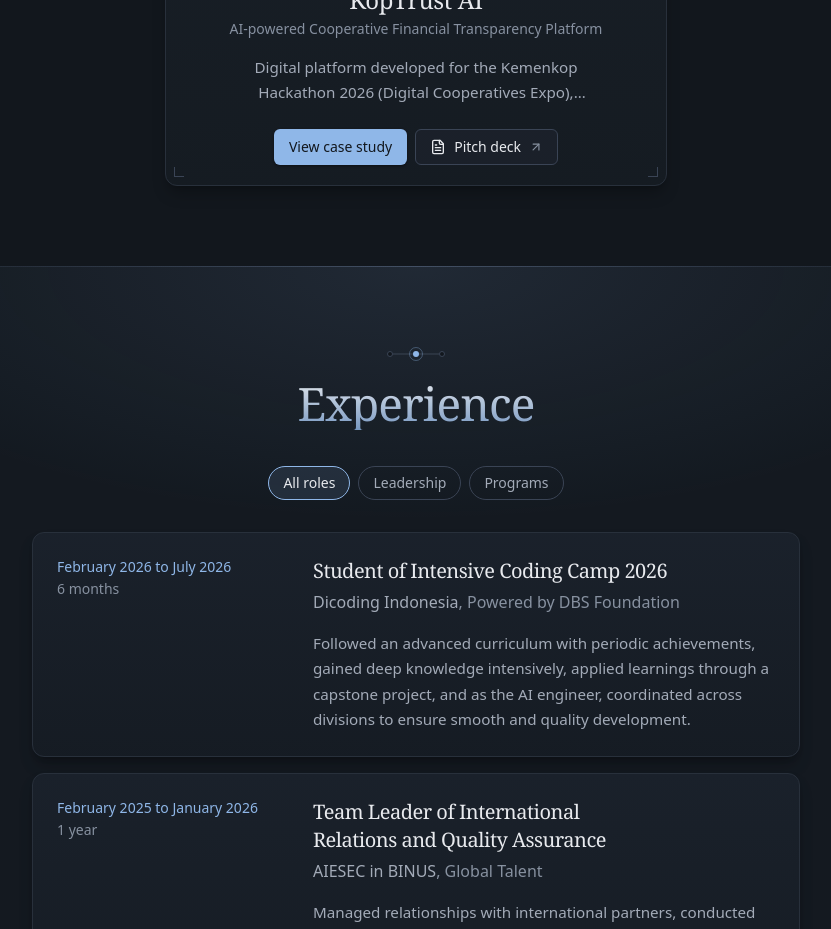
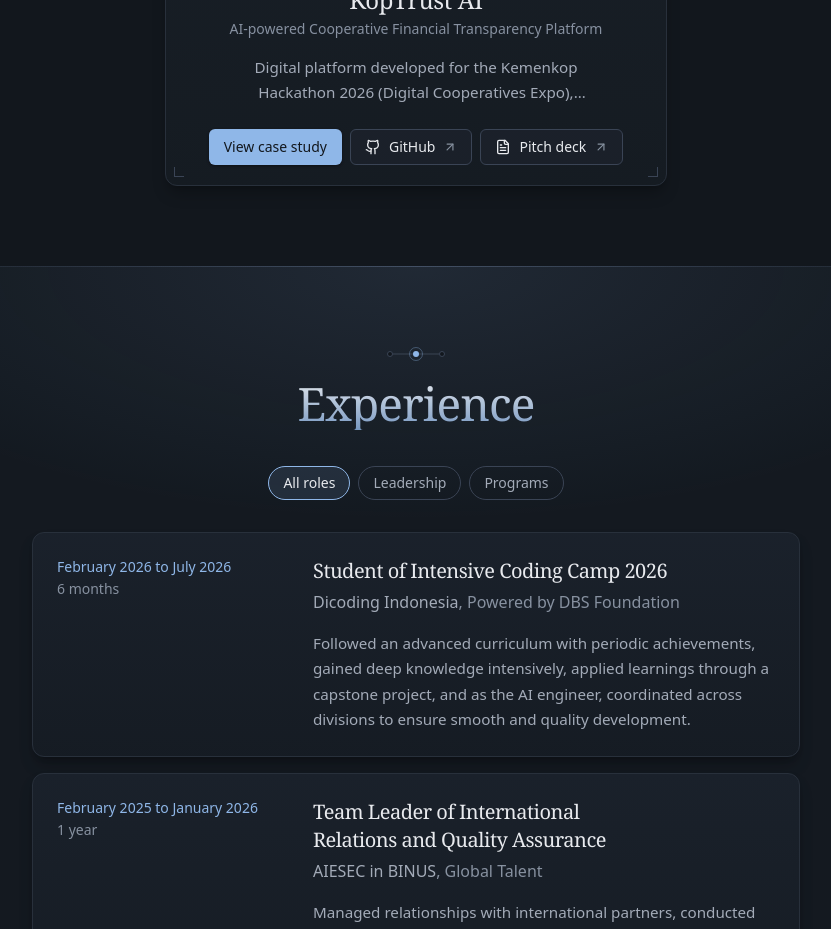
Before and after one commit to suherln/MyPortofolio, a React (Vite) app: page / in a window 1280 px wide. Shown: the part 6000-6929 px from the top of the page, without its empty margins (224-1055 px from the left). Built offline with nearby package versions, Linux system fonts and the light colour scheme.

Commit message:
feat: add KopTrust AI github link to src/links.ts

```diff
--- a/src/links.ts
+++ b/src/links.ts
@@ -19,4 +19,4 @@ export const CleverCy_Link: string = "https://www.canva.com/design/DAG3V-390cQ/2
 export const CleverCy_Github: string = "";
 
 export const KopTrustAI_Link: string = "https://drive.google.com/file/d/1z_GnBulU9AIdrBVrI3u5kg2gG46xM-V6/view?usp=sharing";
-export const KopTrustAI_Github: string = "";
+export const KopTrustAI_Github: string = "https://github.com/orgs/KopTrustAI/repositories";
```
